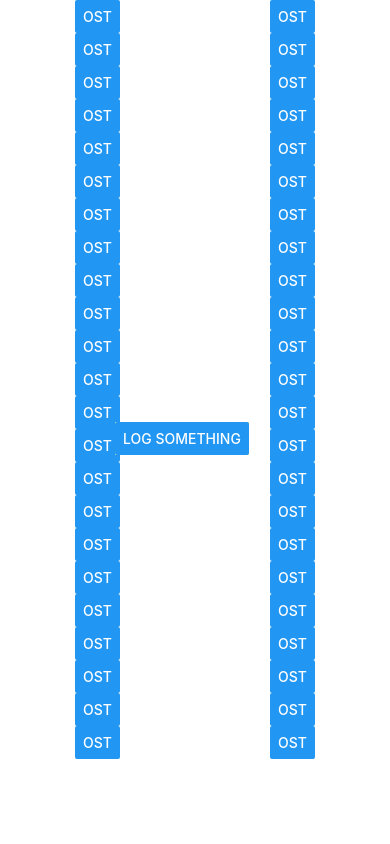
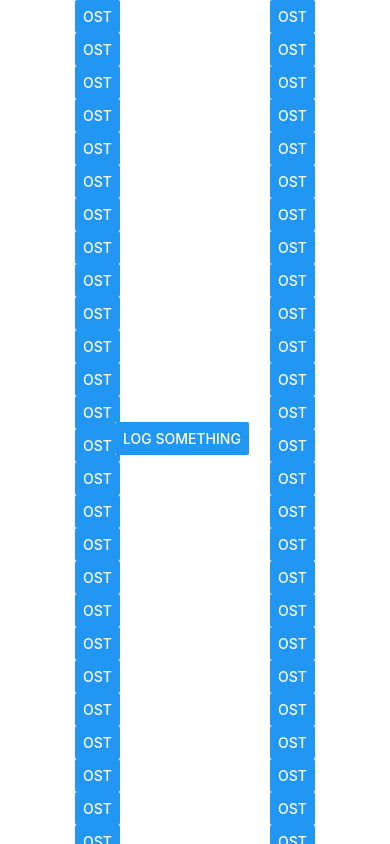
Before and after one commit to JeppeGivskud/Projekt-8---PDP2020, a React Native app in the folder App interface/HabitPageExample/: screen / in a window 390 px wide. Built offline with nearby package versions, Linux system fonts and the light colour scheme.

Commit message:
Dårlig løsning

```diff
--- a/App interface/HabitPageExample/components/HabitPage.js
+++ b/App interface/HabitPageExample/components/HabitPage.js
@@ -18,7 +18,7 @@ function HabitPage() {
   return (
     <View style={{ flex: 1 }}>
       <StatusBar />
-      <ScrollView style={{ flex: 1, marginBottom: 85 }}>
+      <ScrollView style={{ flex: 1 }}>
         <View style={styles.container}>
           <View style={styles.column}>
             <TestButtons></TestButtons>
@@ -27,6 +27,9 @@ function HabitPage() {
             <TestButtons></TestButtons>
           </View>
         </View>
+        {/* As the scrollview extends under the page the bottom items are
+         hidden. This view bumps those items up */}
+        <View style={{ flex: 1, height: 85 }} />
       </ScrollView>
     </View>
   );
```
